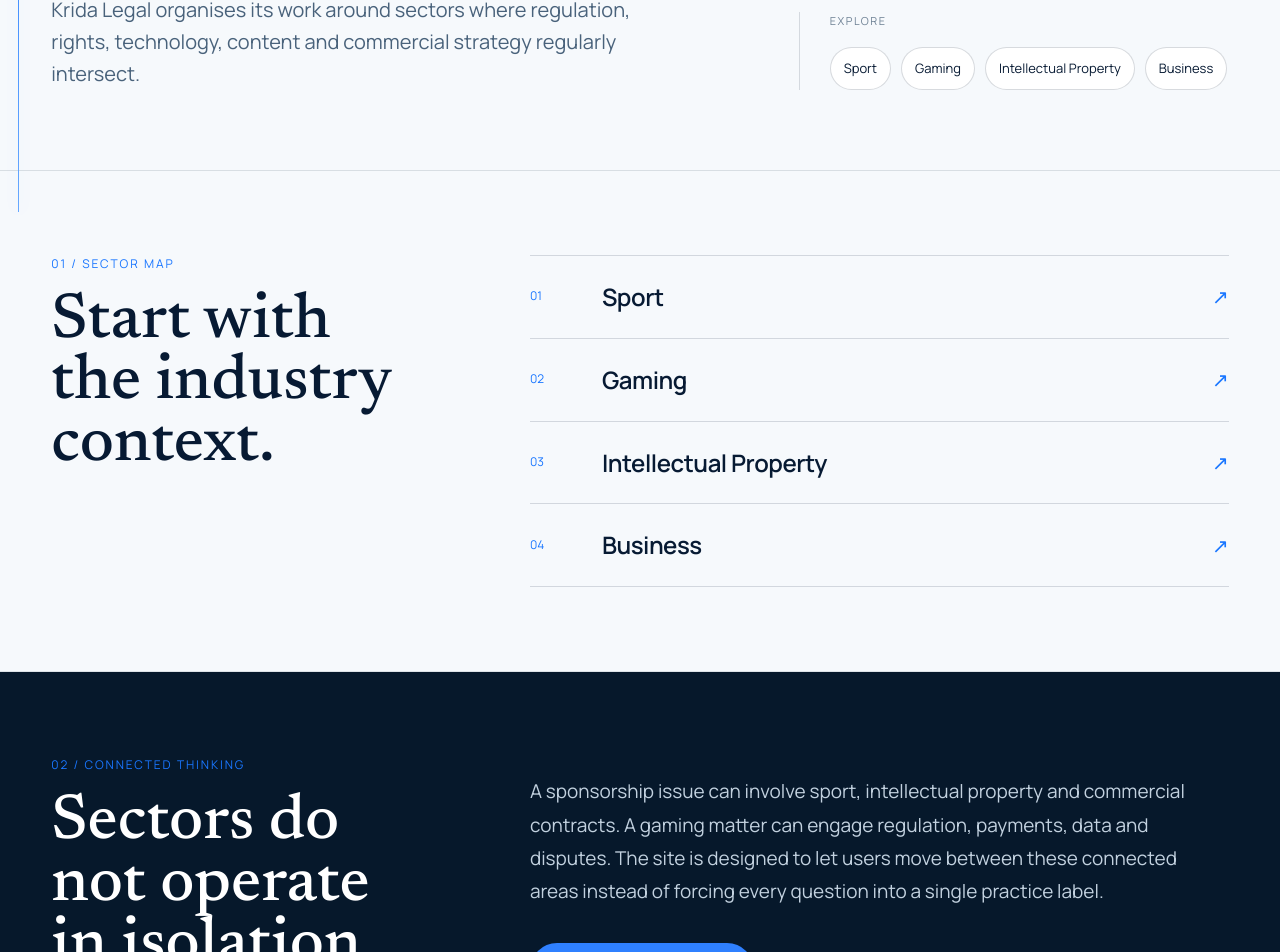
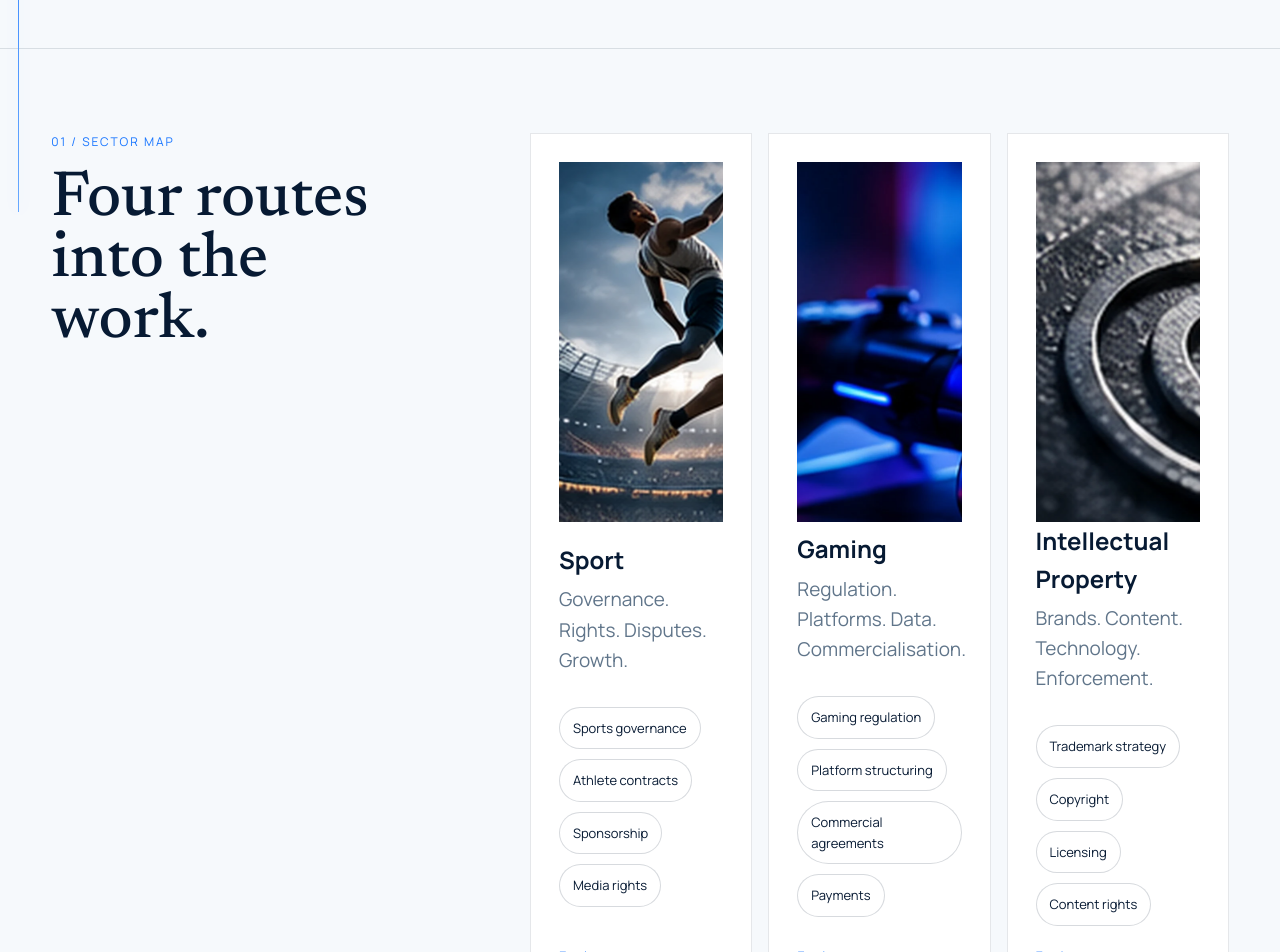
Before and after one commit to gthawani-del/ProjectKR, a Next.js app: page /sectors in a window 1280 px wide. Shown: the part 560-1512 px from the top of the page. Built offline with nearby package versions, Linux system fonts and the light colour scheme.

Commit message:
Strengthen sectors index linkage

```diff
--- a/app/sectors/page.tsx
+++ b/app/sectors/page.tsx
@@ -1,11 +1,13 @@
+import Image from 'next/image';
 import Link from 'next/link';
 import InternalShell from '@/components/InternalShell';
 import { sectors } from '@/data/siteData';
+import { sectorImages } from '@/data/imageAssets';
 
 export default function SectorsPage(){
   return <InternalShell><main>
-    <section className="internal-hero"><div><div className="internal-kicker">Sectors</div><h1>Where law meets moving industries.</h1><p>Krida Legal organises its work around sectors where regulation, rights, technology, content and commercial strategy regularly intersect.</p></div><aside className="internal-side"><small>Explore</small><div className="tag-list">{sectors.map(s=><span className="tag" key={s.id}>{s.name}</span>)}</div></aside></section>
-    <section className="internal-section"><div className="section-grid"><div><div className="section-label">01 / Sector map</div><h2>Start with the industry context.</h2></div><div className="matter-list">{sectors.map((s,i)=><div className="matter-row" key={s.id}><span>{String(i+1).padStart(2,'0')}</span><strong>{s.name}</strong><Link href={`/sector/${s.id}`}>↗</Link></div>)}</div></div></section>
-    <section className="internal-section internal-section--dark"><div className="section-grid"><div><div className="section-label">02 / Connected thinking</div><h2>Sectors do not operate in isolation.</h2></div><div><p className="internal-copy">A sponsorship issue can involve sport, intellectual property and commercial contracts. A gaming matter can engage regulation, payments, data and disputes. The site is designed to let users move between these connected areas instead of forcing every question into a single practice label.</p><Link className="primaryButton" href="/#navigator">Use the issue navigator →</Link></div></div></section>
-  </main></InternalShell>
+    <section className="internal-hero"><div><div className="internal-kicker">Sectors</div><h1>Start with the market.</h1><p>Explore Krida Legal through sectors where regulation, rights, commercial structures and disputes intersect.</p></div><aside className="internal-side"><small>Discovery layer</small><p>Each sector connects onward to specific matters, practice areas, people and relevant regulatory signals.</p></aside></section>
+    <section className="internal-section"><div className="section-grid"><div><div className="section-label">01 / Sector map</div><h2>Four routes into the work.</h2></div><div className="people-context">{sectors.map((sector)=><article className="person-node" key={sector.id}><div className="internalHeroMedia"><Image src={sectorImages[sector.id]} alt={`${sector.name} sector`} fill sizes="(max-width: 768px) 100vw, 28vw" /></div><h3>{sector.name}</h3><p>{sector.strapline}</p><div className="tag-list">{sector.matters.slice(0,4).map((matter)=><span className="tag" key={matter}>{matter}</span>)}</div><Link href={`/sector/${sector.id}`}>Explore sector →</Link></article>)}</div></div></section>
+    <section className="internal-section internal-section--dark"><div className="section-grid"><div><div className="section-label">02 / Connected thinking</div><h2>Sector is the starting point, not the endpoint.</h2></div><div><p className="internal-copy">Move from a sector into the specific matter, then into the practice capability, relevant people and current legal context.</p><Link className="primaryButton" href="/#navigator">Use the issue navigator →</Link></div></div></section>
+  </main></InternalShell>;
 }
```
